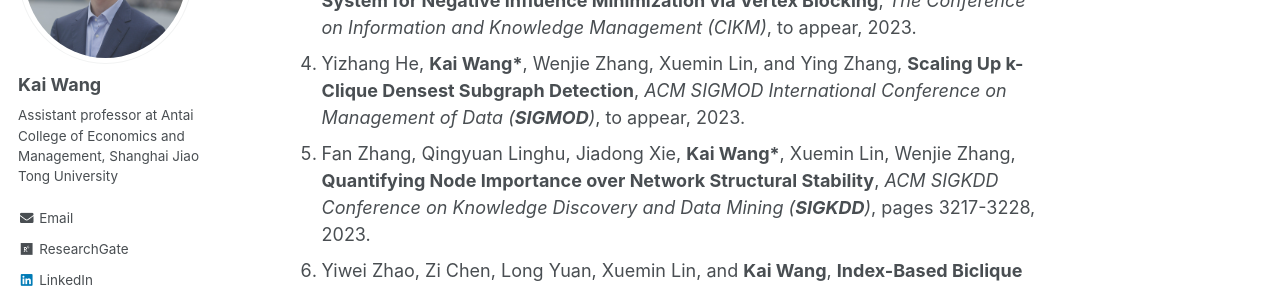
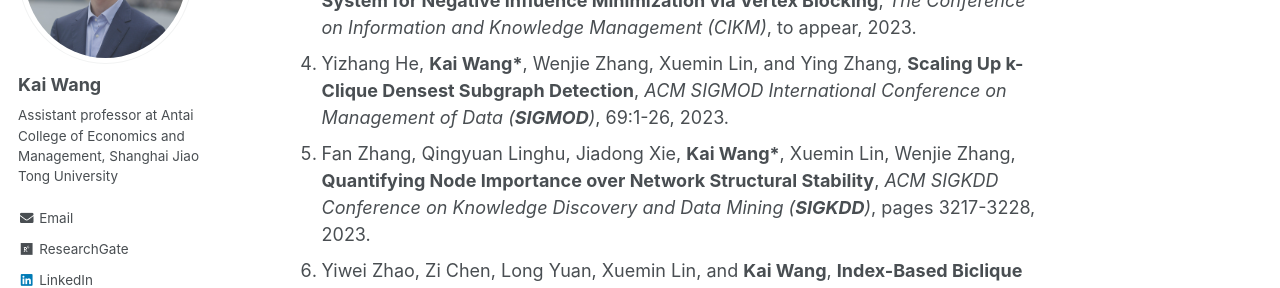
Before and after one commit to cs-kaiwang/cs-kaiwang.github.io, a Jekyll site: the page built from _pages/about.md, in a window 1280 px wide and 900 px high, scrolled down 700 px. Shown: the part 153-441 px from the top of the window. Built offline with Jekyll 4.4.1, drawn with Linux system fonts in a browser that asks for light colours.

Commit message:
Update about.md

```diff
--- a/_pages/about.md
+++ b/_pages/about.md
@@ -19,7 +19,7 @@ Publications (* indicates corresponding author)
 1. Jianwei Wang, **Kai Wang\***, Xuemin Lin, Wenjie Zhang, and Ying Zhang, **Neural Attributed Community Search at Billion Scale**, *ACM SIGMOD International Conference on Management of Data (**SIGMOD**)*, to appear, 2024.
 2. Yuting Zhang, **Kai Wang\***, Wenjie Zhang, Wei Ni, and Xuemin Lin. **Size-bounded Community Search over Large Bipartite Graphs**, *International Conference on Extending Database Technology (EDBT)*, to appear, 2024.
 3. Siyi Teng, Jiadong Xie, Mingkai Zhang, Kai Wang, and Fan Zhang. **IMinimize: A System for Negative Influence Minimization via Vertex Blocking**, *The Conference on Information and Knowledge Management (CIKM)*, to appear, 2023.
-4. Yizhang He, **Kai Wang\***, Wenjie Zhang, Xuemin Lin, and Ying Zhang, **Scaling Up k-Clique Densest Subgraph Detection**, *ACM SIGMOD International Conference on Management of Data (**SIGMOD**)*, to appear, 2023.
+4. Yizhang He, **Kai Wang\***, Wenjie Zhang, Xuemin Lin, and Ying Zhang, **Scaling Up k-Clique Densest Subgraph Detection**, *ACM SIGMOD International Conference on Management of Data (**SIGMOD**)*, 69:1-26, 2023.
 5. Fan Zhang, Qingyuan Linghu, Jiadong Xie, **Kai Wang\***, Xuemin Lin, Wenjie Zhang, **Quantifying Node Importance over Network Structural Stability**, *ACM SIGKDD Conference on Knowledge Discovery and Data Mining (**SIGKDD**)*, pages 3217-3228, 2023.
 6. Yiwei Zhao, Zi Chen, Long Yuan, Xuemin Lin, and **Kai Wang**, **Index-Based Biclique Percolation Communities Search on Bipartite graphs**, *IEEE International Conference on Data Engineering (**ICDE**)*, pages 2699-2712, 2023.
 7. Jiadong Xie, Fan Zhang, **Kai Wang**, Xuemin Lin, and Wenjie Zhang, **Minimizing the Influence of Misinformation via Vertex Blocking**, *IEEE International Conference on Data Engineering (**ICDE**)*, pages 789-801, 2023.
```
